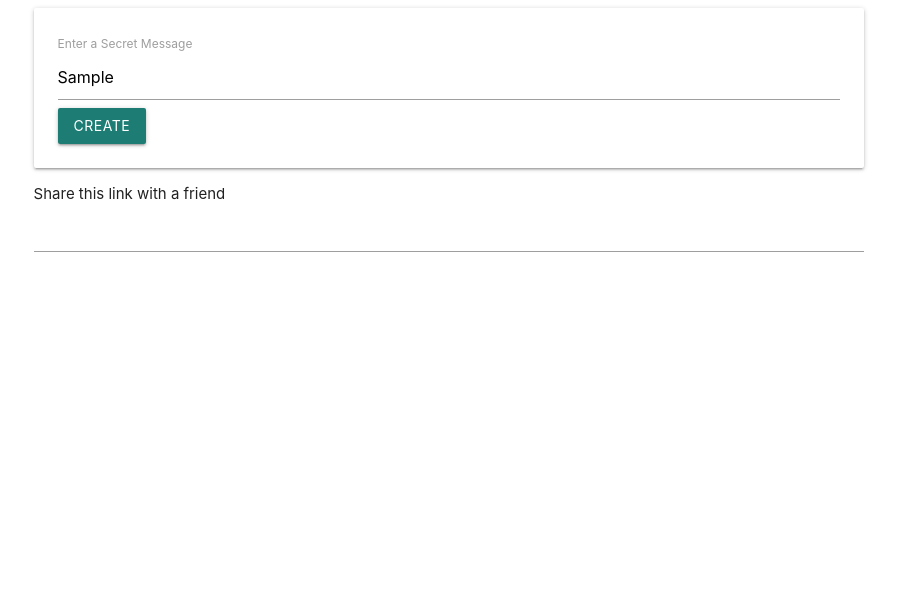
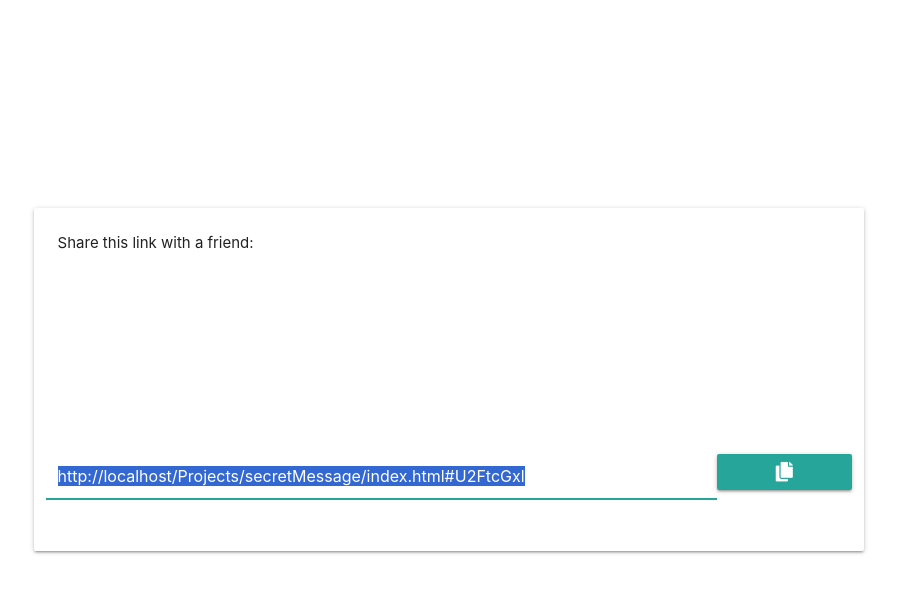
Before and after one commit to zach-bradley/Modern-Javascript-Bootcamp, a plain HTML site: page Projects/secretMessage/index.html in a window 1280 px wide. Both pictures are taken after typing "Sample" into the empty fields and a click on the button "CREATE". Shown: the whole page, without its empty margins (191-1088 px from the left). Drawn offline with nearby package versions, Linux system fonts and the light colour scheme.

Commit message:
build second form to show link and ability to visit link to see message

```diff
--- a/Projects/secretMessage/index.html
+++ b/Projects/secretMessage/index.html
@@ -1,25 +1,50 @@
 <!DOCTYPE html>
 <html lang="en">
+
 <head>
   <link rel="stylesheet" href="https://cdnjs.cloudflare.com/ajax/libs/materialize/1.0.0/css/materialize.min.css">
+  <link rel="stylesheet" href="https://cdnjs.cloudflare.com/ajax/libs/font-awesome/5.11.2/css/all.min.css">
   <title>Secret Message</title>
 </head>
+  <style>
+    .row {
+      margin-top: 25vh;
+    }
+    h1 {
+      margin-top: 0;
+    }
+  </style>
 <body>
   <div class="row">
     <div class="col s8 offset-s2">
-      <div class="card-panel">
+      <div id="message-show" class="card-panel hide">
+        <h1></h1>
+        <div>
+          <a href="./index.html">Create your own secret message</a>
+        </div>
+      </div>
+
+      <div id="message-form" class="card-panel">
         <form>
           <label>Enter a Secret Message</label>
-          <input class='message-input' />
+          <input id='message-input' />
           <button class="btn">Create</button>
         </form>
       </div>
-      <div>
-        Share this link with a friend
-        <input id='link-input' type="text">
+
+      <div id="link-form" class="card-panel hide">
+        <div>
+          Share this link with a friend:
+          <div class="row">
+            <input id='link-input' class="col s10">
+            <button class="btn col s2" onclick="copy()"><i class="fas fa-copy"></i></button>
+          </div>
+        </div>
       </div>
+
     </div>
   </div>
   <script src="index.js"></script>
 </body>
+
 </html>
--- a/Projects/secretMessage/index.js
+++ b/Projects/secretMessage/index.js
@@ -1,9 +1,32 @@
+const { hash } = window.location;
+
+const message = atob(hash.replace('#', ''));
+
+if (message) {
+  document.querySelector("#message-form").classList.add('hide');
+  document.querySelector("#message-show").classList.remove('hide');
+
+  document.querySelector('h1').innerHTML = message;
+}
+
+
+
 document.querySelector("form").addEventListener('submit', event => {
   event.preventDefault();
+
+  document.querySelector('#message-form').classList.add('hide');
+  document.querySelector('#link-form').classList.remove('hide');
 
   const input = document.querySelector('#message-input');
   const encrypted = btoa(input.value);
 
-  document.querySelector('#link-input').value = encrypted
+  const linkInput = document.querySelector('#link-input');
+  linkInput.value = `${window.location}#${encrypted}`;
+  linkInput.select();
 
 });
+
+const copy = () => {
+  document.execCommand("copy");
+  alert("Copied text!");
+}
```
